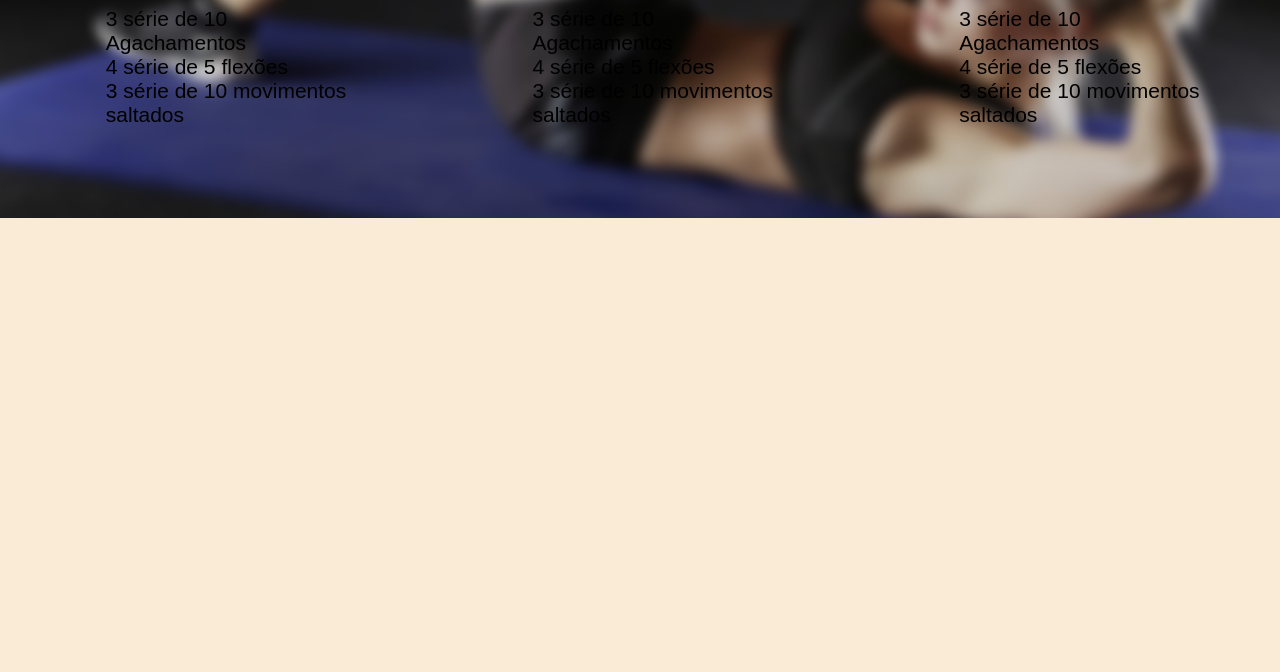
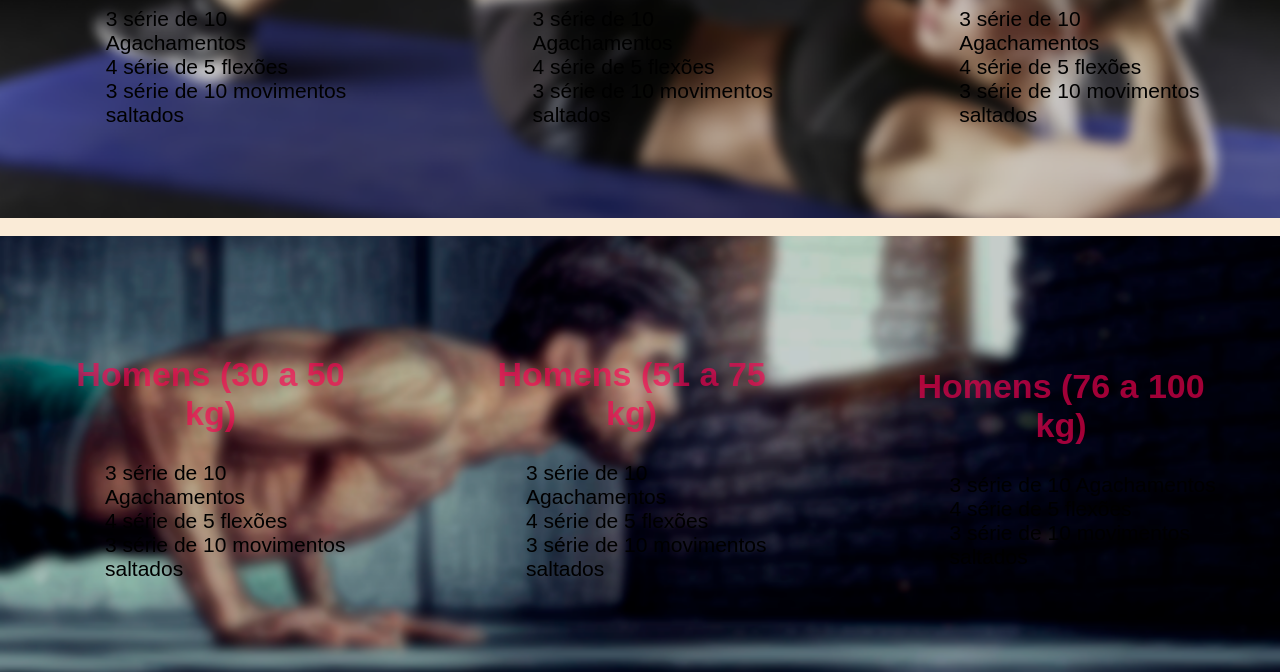
Before and after one commit to Gustavo141101/Projeto-Individual, a website: page API-projeto-site/Public/Redirecionamento.html in a window 1280 px wide. Shown: the part 371-1043 px from the top of the page. Before the commit the page ends 800 px from the top, so only its background shows below. Drawn offline with Linux system fonts and the light colour scheme.

Commit message:
Redirecionamento 60/100

```diff
--- a/API-projeto-site/Public/Redirecionamento.html
+++ b/API-projeto-site/Public/Redirecionamento.html
@@ -38,6 +38,24 @@
             </div>
         </div>
     </div>
+    <br>
+    <div class="imagem-homem">
+        <div class="container-treinamento-mulheres">
+            <h2 class="h2-mulher2">Homens (30 a 50 kg)</h2>
+            <div class="treinamentos-mulheres"> 3 série de 10 Agachamentos <br> 4 série de 5 flexões<br> 3 série de 10 movimentos saltados
+            </div>
+        </div>
+        <div class="container-treinamento-mulheres">
+            <h2 class="h2-mulher2">Homens (51 a 75 kg)</h2>
+            <div class="treinamentos-mulheres2"> 3 série de 10 Agachamentos <br> 4 série de 5 flexões<br> 3 série de 10 movimentos saltados
+            </div>
+        </div>
+        <div class="container-treinamento-mulheres">
+            <h2 class="h2-mulher2">Homens (76 a 100 kg)</h2>
+            <div class="treinamentos-mulheres2"> 3 série de 10 Agachamentos <br> 4 série de 5 flexões<br> 3 série de 10 movimentos saltados
+            </div>
+        </div>
+
 
 
 
--- a/API-projeto-site/Public/styleRedirecionamento.css
+++ b/API-projeto-site/Public/styleRedirecionamento.css
@@ -85,3 +85,13 @@
     .container-treinamento-mulheres {
         margin: 5%;
     }
+    .imagem-homem{
+        background-image: url("./Imagens/homem-treinando3.png");
+        background-size: cover;
+        background-position: right;
+        height: 436px;
+        display: flex;
+        justify-content: center;
+        align-items: center;
+
+    }
```
Also changed, not shown: API-projeto-site/Public/Imagens/homem-treinando3.png (added).
